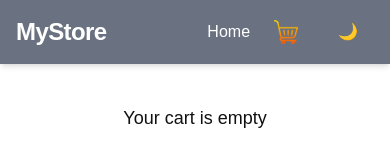
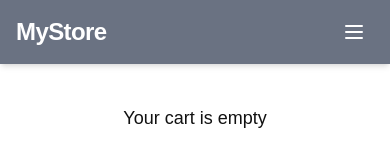
Before and after one commit to manojshrestha003/StoreFront, a Next.js app: page /cart in a window 390 px wide. Shown: the top 160 px of the page. Built offline with nearby package versions, Linux system fonts and the light colour scheme.

Commit message:
update Navbar , metadata and readme

```diff
--- a/src/app/layout.js
+++ b/src/app/layout.js
@@ -17,7 +17,7 @@ const geistMono = Geist_Mono({
 
 export const metadata = {
   title: "StoreFront",
-  description: "A modern e-commerce platform",
+  description: "StoreFront is a simple and modern e-commerce website where you can explore and buy products easily.",
 };
 
 export default function RootLayout({ children }) {
--- a/src/components/Navbar.js
+++ b/src/components/Navbar.js
@@ -1,24 +1,56 @@
 "use client";
 import Link from "next/link";
+import { useState } from "react";
 import { useCart } from "../context/CartContext";
 import ThemeToggle from "./ThemeToggle";
-
 
 export default function Navbar() {
   const { cart } = useCart();
   const totalItems = cart.reduce((sum, item) => sum + item.qty, 0);
+  const [isOpen, setIsOpen] = useState(false);
 
   return (
     <nav className="bg-gray-500 text-white shadow-md sticky top-0 z-50">
       <div className="max-w-7xl mx-auto px-4 sm:px-6 lg:px-8">
         <div className="flex justify-between items-center h-16">
           {/* Logo */}
-          <Link href="/" className="text-2xl font-bold tracking-tight hover:text-blue-200 transition">
+          <Link
+            href="/"
+            className="text-2xl font-bold tracking-tight hover:text-blue-200 transition"
+          >
             MyStore
           </Link>
 
-          {/* Navigation Links */}
-          <div className="flex items-center space-x-6">
+          {/* Hamburger Button (Mobile) */}
+          <button
+            className="sm:hidden p-2 rounded-md focus:outline-none focus:ring-2 focus:ring-white"
+            onClick={() => setIsOpen(!isOpen)}
+          >
+            {isOpen ? (
+              <svg
+                className="h-6 w-6"
+                xmlns="http://www.w3.org/2000/svg"
+                fill="none"
+                viewBox="0 0 24 24"
+                stroke="currentColor"
+              >
+                <path strokeLinecap="round" strokeLinejoin="round" strokeWidth="2" d="M6 18L18 6M6 6l12 12" />
+              </svg>
+            ) : (
+              <svg
+                className="h-6 w-6"
+                xmlns="http://www.w3.org/2000/svg"
+                fill="none"
+                viewBox="0 0 24 24"
+                stroke="currentColor"
+              >
+                <path strokeLinecap="round" strokeLinejoin="round" strokeWidth="2" d="M4 6h16M4 12h16M4 18h16" />
+              </svg>
+            )}
+          </button>
+
+          {/* Links (Desktop) */}
+          <div className="hidden sm:flex items-center space-x-6">
             <Link
               href="/"
               className="text-white hover:text-blue-200 transition font-medium"
@@ -30,18 +62,46 @@ export default function Navbar() {
               href="/cart"
               className="relative flex items-center text-white hover:text-blue-200 transition font-medium"
             >
-               <img src="assets/CartIcon.png" alt="Cart" className="h-6 w-6" />
+              <img src="assets/CartIcon.png" alt="Cart" className="h-6 w-6" />
               {totalItems > 0 && (
                 <span className="absolute -top-2 -right-3 bg-red-500 text-xs font-bold rounded-full px-2 py-0.5 animate-pulse shadow-lg">
                   {totalItems}
                 </span>
               )}
             </Link>
-            <ThemeToggle/>
+            <ThemeToggle />
           </div>
-
         </div>
       </div>
+
+      {/* Mobile Menu */}
+      {isOpen && (
+        <div className="sm:hidden px-4 pb-3 space-y-2 bg-gray-600">
+          <Link
+            href="/"
+            className="block text-white hover:text-blue-200 transition font-medium"
+            onClick={() => setIsOpen(false)}
+          >
+            Home
+          </Link>
+
+          <Link
+            href="/cart"
+            className="relative flex items-center text-white hover:text-blue-200 transition font-medium"
+            onClick={() => setIsOpen(false)}
+          >
+            <img src="assets/CartIcon.png" alt="Cart" className="h-6 w-6 mr-2" />
+            Cart
+            {totalItems > 0 && (
+              <span className="ml-2 bg-red-500 text-xs font-bold rounded-full px-2 py-0.5 animate-pulse shadow-lg">
+                {totalItems}
+              </span>
+            )}
+          </Link>
+
+          <ThemeToggle />
+        </div>
+      )}
     </nav>
   );
 }
```
